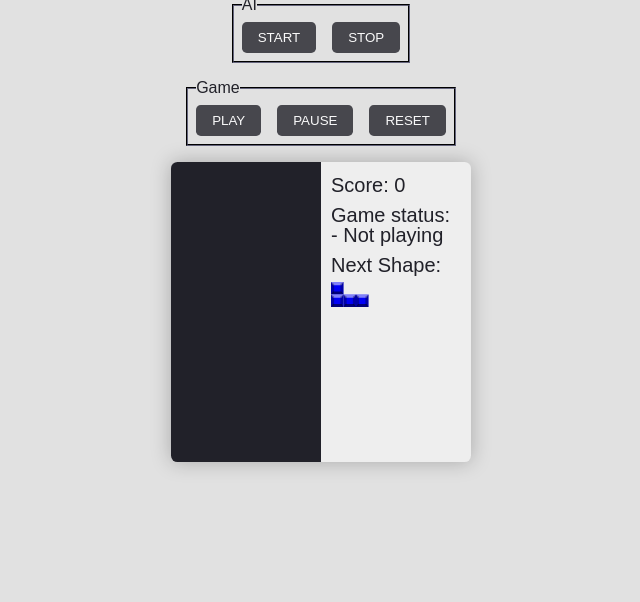
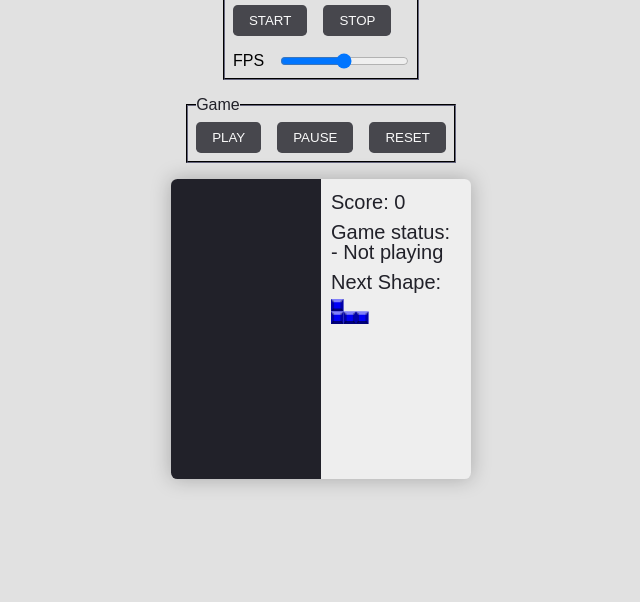
Before and after one commit to yoannchb-pro/tetris-ts, a website with bundled scripts: page site/index.html in a window 1280 px wide. Shown: the part 198-800 px from the top of the page, without its empty margins (319-959 px from the left). Built offline with nearby package versions, Linux system fonts and the light colour scheme.

Commit message:
fps range

```diff
--- a/site/index.html
+++ b/site/index.html
@@ -10,12 +10,18 @@
   </head>
   <body>
     <h1>Tetris AI</h1>
-    <fieldset class="actions">
+    <fieldset class="col">
       <legend>AI</legend>
-      <button id="start-ai">Start</button>
-      <button id="stop-ai">Stop</button>
+      <section class="line">
+        <button id="start-ai">Start</button>
+        <button id="stop-ai">Stop</button>
+      </section>
+      <section class="line">
+        <label for="fps">FPS</label>
+        <input id="fps" type="range" min="1" max="120" value="60" />
+      </section>
     </fieldset>
-    <fieldset class="actions">
+    <fieldset class="line">
       <legend>Game</legend>
       <button id="play">Play</button>
       <button id="stop">Pause</button>
--- a/site/style.css
+++ b/site/style.css
@@ -39,12 +39,19 @@ legend {
   color: #212129;
 }
 
-.actions {
+.line {
   display: flex;
+  gap: 1rem;
+  align-items: center;
+}
+
+.col {
+  display: flex;
+  flex-direction: column;
   gap: 1rem;
 }
 
-.actions button {
+button {
   border: none;
   background-color: #212129;
   padding: 0.5rem 1rem;
@@ -56,6 +63,6 @@ legend {
   opacity: 0.8;
 }
 
-.actions button:hover {
+button:hover {
   opacity: 1;
 }
```
Also changed, not shown: TODO.md (+0 -2 lines).
